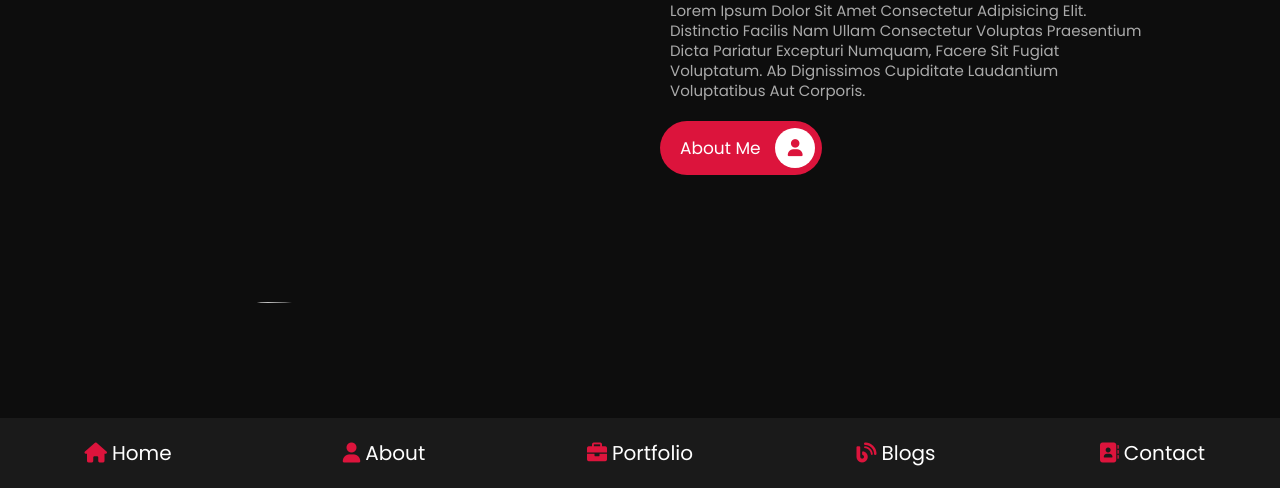
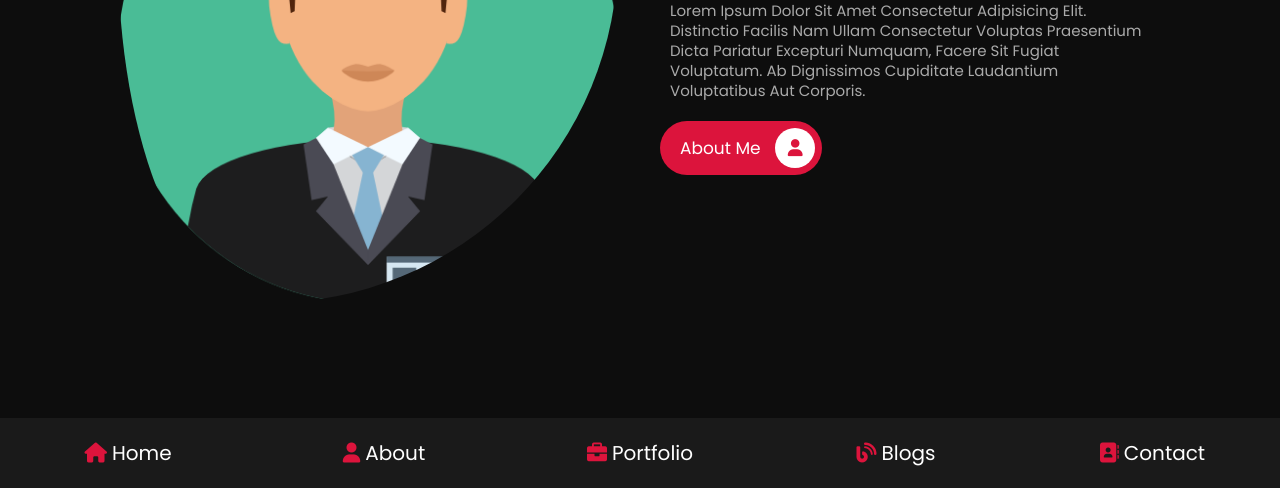
Before and after one commit to BalderasBa/scss-portfolio, a plain HTML site: page index.html in a window 1280 px wide. Shown: the part 312-800 px from the top of the page. Drawn offline with Linux system fonts and the light colour scheme.

Commit message:
Update index.html
jpg to png

```diff
--- a/index.html
+++ b/index.html
@@ -30,7 +30,7 @@
     <!-- ---- Home section ---- -->
     <section class="home">
       <div class="image">
-        <img src="./images/user.jpg" alt="" />
+        <img src="./images/user.png" alt="" />
       </div>
       <div class="content">
         <span>front-end developer</span>
```
